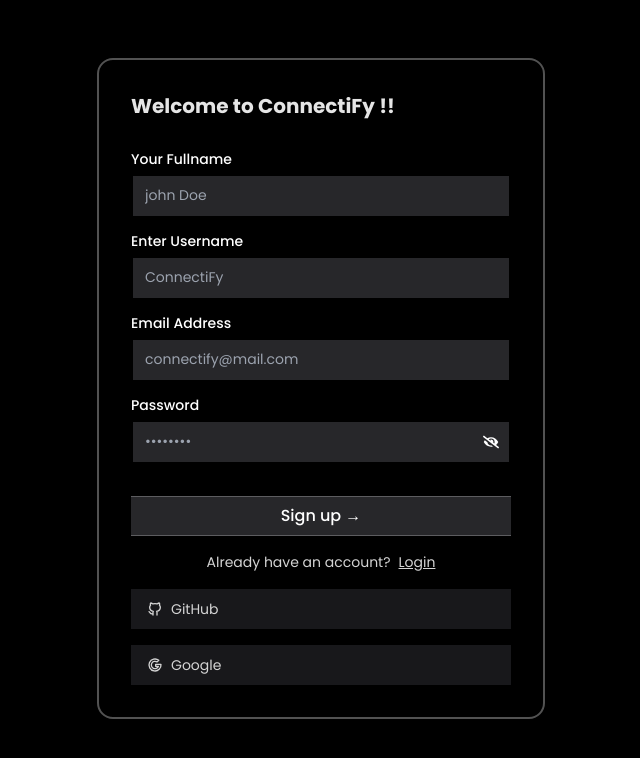
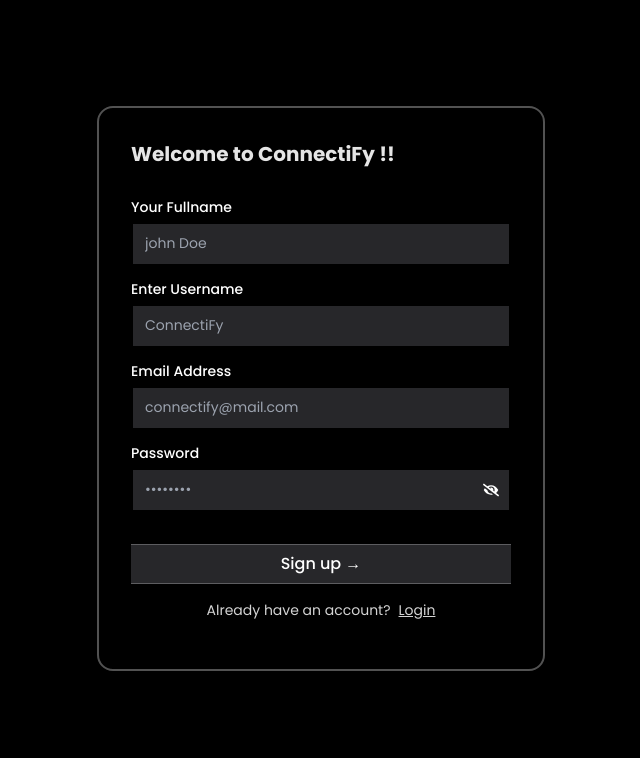
Before and after one commit to AKASH7233/Connectify, a React (Vite) app in the folder client/: page /register in a window 1280 px wide. Shown: the top 758 px of the page, without its empty margins (319-959 px from the left). Built offline with nearby package versions, Linux system fonts and the light colour scheme.

Commit message:
removed google & github auth

```diff
--- a/client/src/pages/Login.jsx
+++ b/client/src/pages/Login.jsx
@@ -98,7 +98,7 @@
 
         <div className="bg-gradient-to-r from-transparentvia-neutral-700 to-transparent mb-4 h-[1px] w-full" />
 
-        <div className="flex flex-col space-y-4">
+        {/* <div className="flex flex-col space-y-4">
           <button
             className=" relative group/btn flex space-x-2 items-center justify-start px-4 w-full text-black rounded-md h-10 font-medium shadow-input  bg-zinc-900 shadow-[0px_0px_1px_1px_var(--neutral-800)]"
             type="submit"
@@ -119,7 +119,7 @@
             </span>
             <BottomGradient />
           </button>
-        </div>
+        </div> */}
       </form>
     </div>
    </div>
--- a/client/src/pages/Register.jsx
+++ b/client/src/pages/Register.jsx
@@ -117,7 +117,7 @@
 
         <div className="bg-gradient-to-r from-transparentvia-neutral-700 to-transparent mb-4 h-[1px] w-full" />
 
-        <div className="flex flex-col space-y-4">
+        {/* <div className="flex flex-col space-y-4">
           <button
             className=" relative group/btn flex space-x-2 items-center justify-start px-4 w-full text-black rounded-md h-10 font-medium shadow-input  bg-zinc-900 shadow-[0px_0px_1px_1px_var(--neutral-800)]"
             type="submit"
@@ -138,7 +138,7 @@
             </span>
             <BottomGradient />
           </button>
-        </div>
+        </div> */}
       </form>
     </div>
    </div>
```
